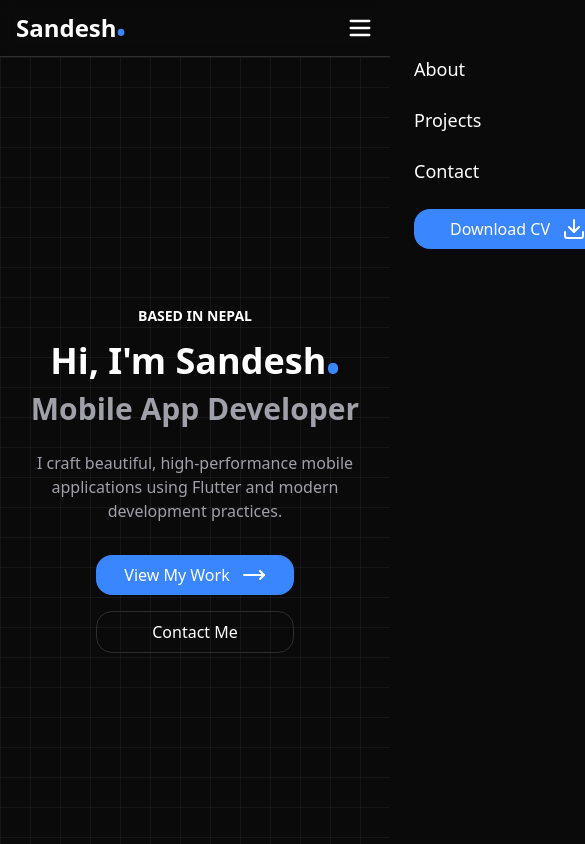
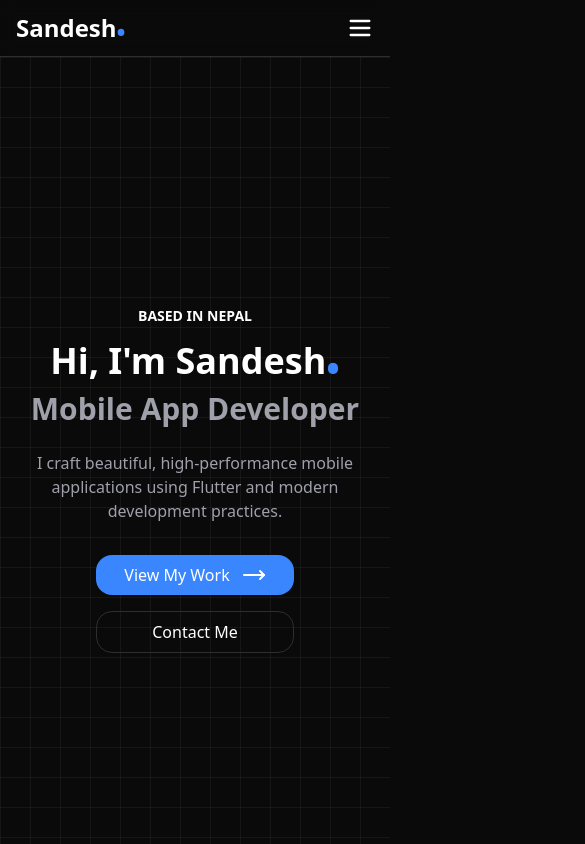
Before and after one commit to sandesh101/portfolio, a React (Vite) app: page / in a window 390 px wide. Shown: the top 844 px of the page, 585 px wide, since content can reach past the window. Built offline with nearby package versions, Linux system fonts and the light colour scheme.

Commit message:
Overflow fixes

```diff
--- a/src/Components/Navbar/Navbar.jsx
+++ b/src/Components/Navbar/Navbar.jsx
@@ -55,9 +55,12 @@ const Navbar = () => {
       </div>
 
       <div
-        className={`md:hidden fixed top-0 right-0 h-screen w-64 bg-[#0A0A0A] z-50 px-6 py-4 transition-transform duration-300 ease-in-out transform
-    ${menuOpen ? "translate-x-0" : "translate-x-full"}
-  `}
+        className={`md:hidden fixed top-0 right-0 h-screen w-64 bg-[#0A0A0A] z-50 px-6 py-4 transform transition-all duration-300 ease-in-out
+        ${
+          menuOpen
+            ? "right-0 opacity-100"
+            : "hidden right-[-100%] opacity-0 pointer-events-none display-none"
+        }`}
       >
         <div className="flex justify-end">
           <X
--- a/src/index.css
+++ b/src/index.css
@@ -10,7 +10,6 @@ body {
   margin: 0;
   background-color: #0a0a0a;
   color: white;
-  overflow-x: hidden;
 }
 
 @layer utilities {
```
